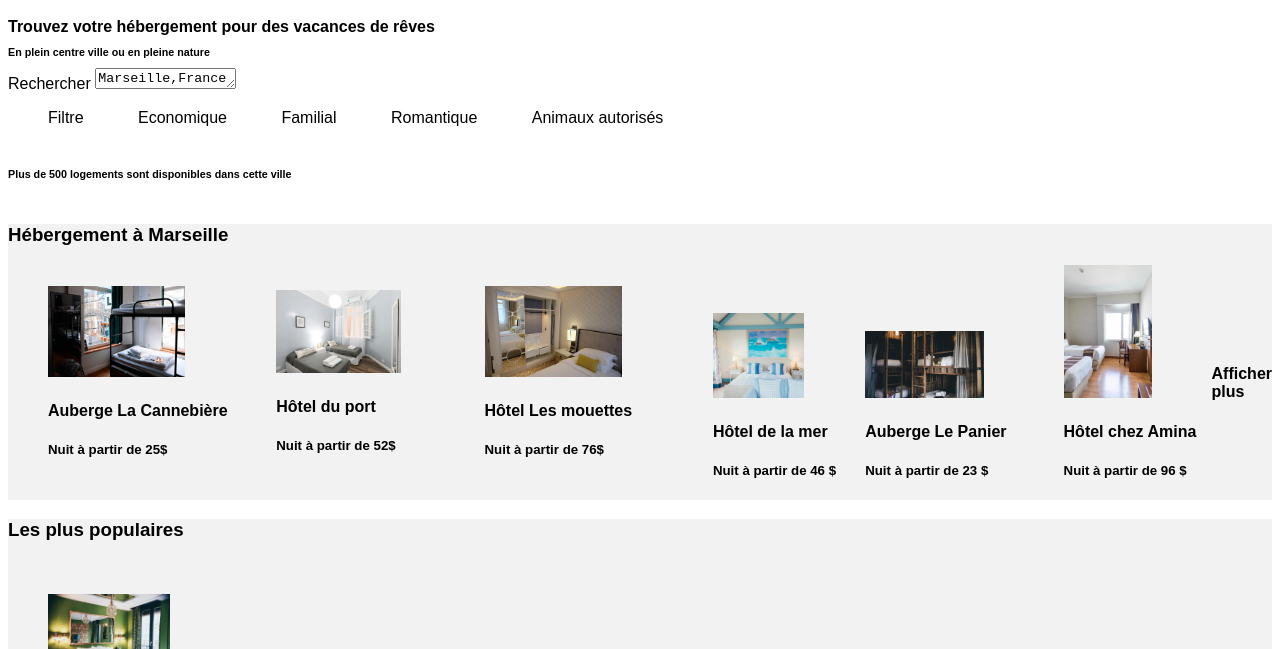
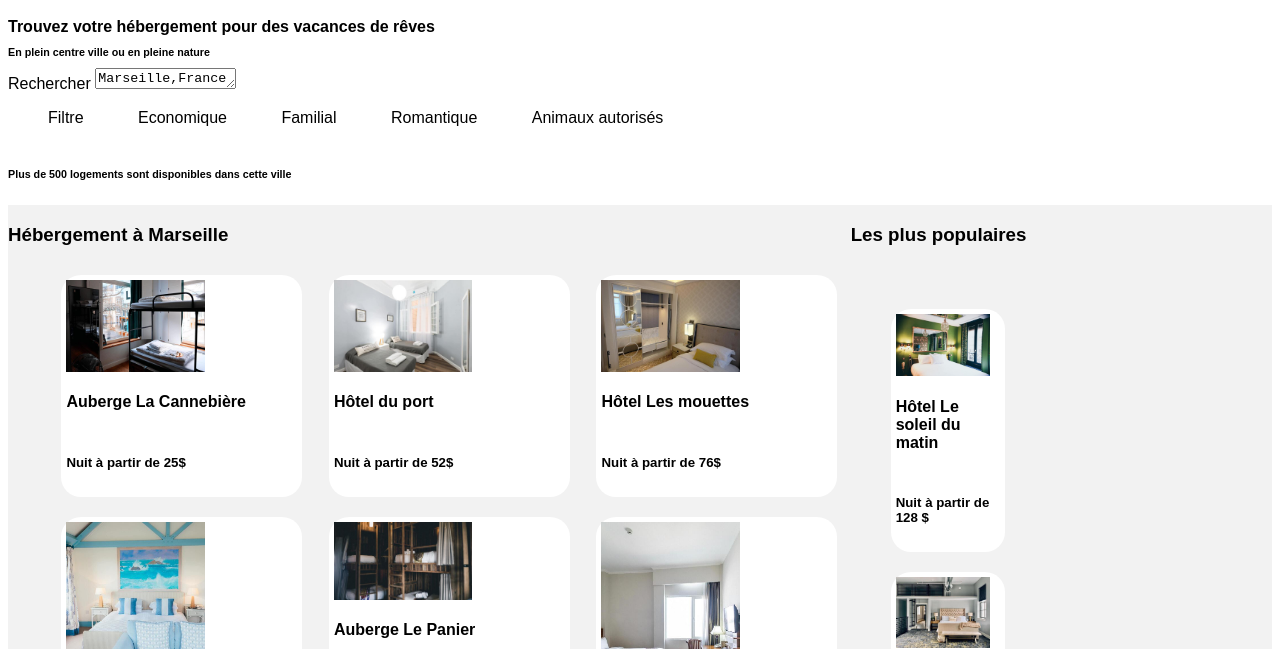
Before and after one commit to michelre/projet2, a plain HTML site: page index.html in a window 1280 px wide. Shown: the part 151-800 px from the top of the page. Drawn offline with Linux system fonts and the light colour scheme.

Commit message:
Make two lines for lodging section and put the side list on the right side

```diff
--- a/css/index.css
+++ b/css/index.css
@@ -80,44 +80,73 @@ a:hover {
     margin-right: 50px;
 }
 
+#lodging {
+    display: flex;
+}
+
 .menu {
     background-color: #F2F2F2;
+    display: block;
+    width: 80%;
 }
 
 #menulist {
     display: flex;
     list-style-type: none;
-    align-items: center;
+    justify-content: space-around;
+    flex-wrap: wrap;
 }
 
-.bottomitems {
-    display: inline-block;
-    align-self: flex-end;
+.menuitems {
+    display: flex;
+    flex-direction: column;
+    background-color: white;
+    width: 30%;
+    height: 20%;
+    margin: 10px 0px;
+    padding: 5px 5px;
+    border-radius: 20px;
 }
 
 #menulist img {
     width: 60%;
 }
 
-#bottomitems {
-    align-content: flex-end;
+#showmore {
+    align-self: flex-end;
+
 }
 
 .asidemenu {
     background-color: #F2F2F2;
+    display: block;
+    width: 40%;
 }
 
 #sidelist {
     display: flex;
+    list-style-type: none;
+    justify-content: space-around;
     flex-direction: column;
 }
 
+.sidelistitems {
+    display: flex;
+    flex-direction: column;
+    background-color: white;
+    width: 30%;
+    height: 20%;
+    margin: 10px 0px;
+    padding: 5px 5px;
+    border-radius: 20px;
+}
+
 #sidelist img {
-    width: 10%;
+    width: 90%;
 }
 
 #activity {
-    background-color: #F2F2F2;
+    display: flex;
 }
 
 #activitylist {
@@ -137,4 +166,5 @@ footer {
 
 .footerpart {
     width: 33%;
+    margin-left: 30px;
 }
--- a/index.html
+++ b/index.html
@@ -38,22 +38,22 @@
             <section class="menu">
                 <h3 id="hebergement">Hébergement à Marseille</h3>
                 <ul id="menulist" display flex>
-                    <li><img src="asset/hebergements/3_medium/marcus-loke-WQJvWU_HZFo-unsplash.jpg" alt="Auberge la Cannebière"><h4>Auberge La Cannebière</h4><h5>Nuit à partir de 25$</h5></li>
-                    <li><img src="asset/hebergements/3_medium/fred-kleber-gTbaxaVLvsg-unsplash.jpg" alt="Hôtel du port"><h4>Hôtel du port</h4><h5>Nuit à partir de 52$</h5></li>
-                    <li><img src="asset/hebergements/3_medium/reisetopia-B8WIgxA_PFU-unsplash.jpg" alt="Hôtel Les mouettes"><h4>Hôtel Les mouettes</h4><h5>Nuit à partir de 76$</h5></li>
-                    <li class="bottomitems"><img src="asset/hebergements/3_medium/annie-spratt-Eg1qcIitAuA-unsplash.jpg" alt="Hôtel de la mer"><h4>Hôtel de la mer</h4><h5>Nuit à partir de 46 $</h5></li>
-                    <li class="bottomitems"><img src="asset/hebergements/3_medium/nicate-lee-kT-ZyaiwBe0-unsplash.jpg" alt="Auberge Le Panier"><h4>Auberge Le Panier</h4><h5>Nuit à partir de 23 $</h5></li>
-                    <li class="bottomitems"><img src="asset/hebergements/3_medium/febrian-zakaria-M6S1WvfW68A-unsplash.jpg" alt="Hôtel chez Amina"><h4>Hôtel chez Amina</h4><h5>Nuit à partir de 96 $</h5></li>
-                <h4 href="?">Afficher plus</h4>
+                    <li class="menuitems"><img src="asset/hebergements/4_small/marcus-loke-WQJvWU_HZFo-unsplash.jpg" alt="Auberge la Cannebière"><h4>Auberge La Cannebière</h4><h5>Nuit à partir de 25$</h5></li>
+                    <li class="menuitems"><img src="asset/hebergements/4_small/fred-kleber-gTbaxaVLvsg-unsplash.jpg" alt="Hôtel du port"><h4>Hôtel du port</h4><h5>Nuit à partir de 52$</h5></li>
+                    <li class="menuitems"><img src="asset/hebergements/4_small/reisetopia-B8WIgxA_PFU-unsplash.jpg" alt="Hôtel Les mouettes"><h4>Hôtel Les mouettes</h4><h5>Nuit à partir de 76$</h5></li>
+                    <li class="menuitems"><img src="asset/hebergements/4_small/annie-spratt-Eg1qcIitAuA-unsplash.jpg" alt="Hôtel de la mer"><h4>Hôtel de la mer</h4><h5>Nuit à partir de 46 $</h5></li>
+                    <li class="menuitems"><img src="asset/hebergements/4_small/nicate-lee-kT-ZyaiwBe0-unsplash.jpg" alt="Auberge Le Panier"><h4>Auberge Le Panier</h4><h5>Nuit à partir de 23 $</h5></li>
+                    <li class="menuitems"><img src="asset/hebergements/4_small/febrian-zakaria-M6S1WvfW68A-unsplash.jpg" alt="Hôtel chez Amina"><h4>Hôtel chez Amina</h4><h5>Nuit à partir de 96 $</h5></li>
+                <h4 id="showmore" href="?">Afficher plus</h4>
             </section>
             <section class="asidemenu">
                 <h3>Les plus populaires</h3>
                 <img>
                 <aside>
                     <ul id="sidelist">
-                        <li><img src="asset/hebergements/4_small/emile-guillemot-Bj_rcSC5XfE-unsplash.jpg" alt="Hôtel Le soleil du matin"><h4>Hôtel Le soleil du matin</h4><h5>Nuit à partir de 128 $</h5></li>
-                        <li><img src="asset/hebergements/4_small/aw-creative-VGs8z60yT2c-unsplash.jpg" alt="Au coeur de l'eau Chambre d'hôtes"><h4>Au coeur de l'eau Chambre d'hôtes</h4><h5>Nuit à partir de 71 $</h5></li>
-                        <li><img src="asset/hebergements/4_small/febrian-zakaria-sjvU0THccQA-unsplash.jpg" alt="Hôtel Tout bleu et Blanc"><h4>Hôtel Tout bleu et Blanc</h4><h5>Nuit à partir de 68 $</h5></li>
+                        <li class="sidelistitems"><img src="asset/hebergements/4_small/emile-guillemot-Bj_rcSC5XfE-unsplash.jpg" alt="Hôtel Le soleil du matin"><h4>Hôtel Le soleil du matin</h4><h5>Nuit à partir de 128 $</h5></li>
+                        <li class="sidelistitems"><img src="asset/hebergements/4_small/aw-creative-VGs8z60yT2c-unsplash.jpg" alt="Au coeur de l'eau Chambre d'hôtes"><h4>Au coeur de l'eau Chambre d'hôtes</h4><h5>Nuit à partir de 71 $</h5></li>
+                        <li class="sidelistitems"><img src="asset/hebergements/4_small/febrian-zakaria-sjvU0THccQA-unsplash.jpg" alt="Hôtel Tout bleu et Blanc"><h4>Hôtel Tout bleu et Blanc</h4><h5>Nuit à partir de 68 $</h5></li>
                     </ul>
                 </aside>
             </section>
```
Also changed, not shown: 1 other file.
